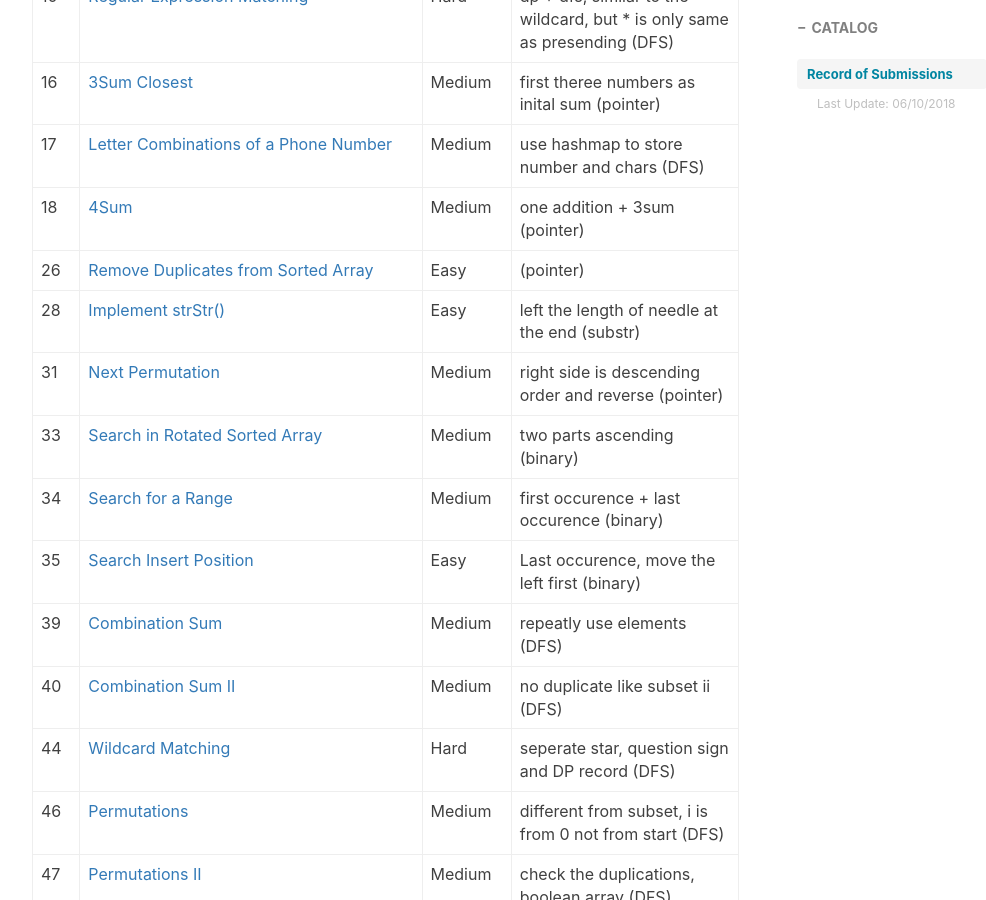
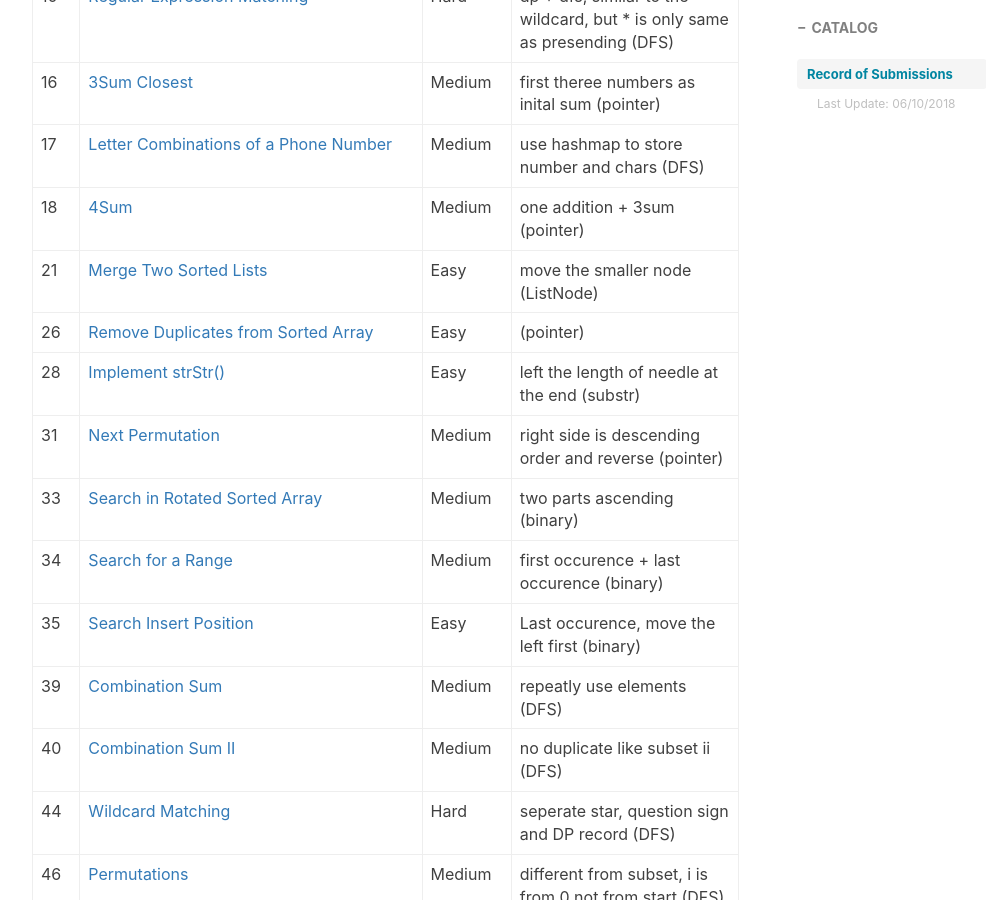
Before and after one commit to ly16/ly16.github.io, a Jekyll site: the page built from _posts/2018-05-18-leetcode-record-round1.md, in a window 1280 px wide and 900 px high, scrolled down 815 px. Shown: the whole window, without its empty margins (233-1219 px from the left). Built offline with Jekyll 4.4.1, drawn with Linux system fonts in a browser that asks for light colours; nearby versions of some CDN libraries; comment, search, counter and statistics services are not loaded.

Commit message:
Update 2018-05-18-leetcode-record-round1.md

```diff
--- a/_posts/2018-05-18-leetcode-record-round1.md
+++ b/_posts/2018-05-18-leetcode-record-round1.md
@@ -22,6 +22,7 @@ tags:
 |16|[3Sum Closest](https://github.com/ly16/LC-Practice/blob/master/3Sum%20Closest.java)|Medium|first theree numbers as inital sum (pointer)|
 |17|[Letter Combinations of a Phone Number](https://github.com/ly16/LC-Practice/blob/master/Letter%20Combinations%20of%20a%20Phone%20Number.java)|Medium|use hashmap to store number and chars (DFS)|
 |18|[4Sum](https://github.com/ly16/LC-Practice/blob/master/4%20Sum.java)|Medium|one addition + 3sum (pointer)|
+|21|[Merge Two Sorted Lists](https://github.com/ly16/LC-Practice/blob/master/Merge%20Two%20Sorted%20Linked%20Lists.java)|Easy| move the smaller node (ListNode)|
 |26|[Remove Duplicates from Sorted Array](https://github.com/ly16/LC-Practice/blob/master/Array%20Deduplication%20I.java)|Easy|(pointer)|
 |28|[Implement strStr()](https://github.com/ly16/LC-Practice/blob/master/Determine%20If%20One%20String%20Is%20Another's%20Substring.java)|Easy|left the length of needle at the end (substr)|
 |31|[Next Permutation](https://github.com/ly16/LC-Practice/blob/master/Next%20Permutation.java)|Medium|right side is descending order and reverse (pointer)|
```
